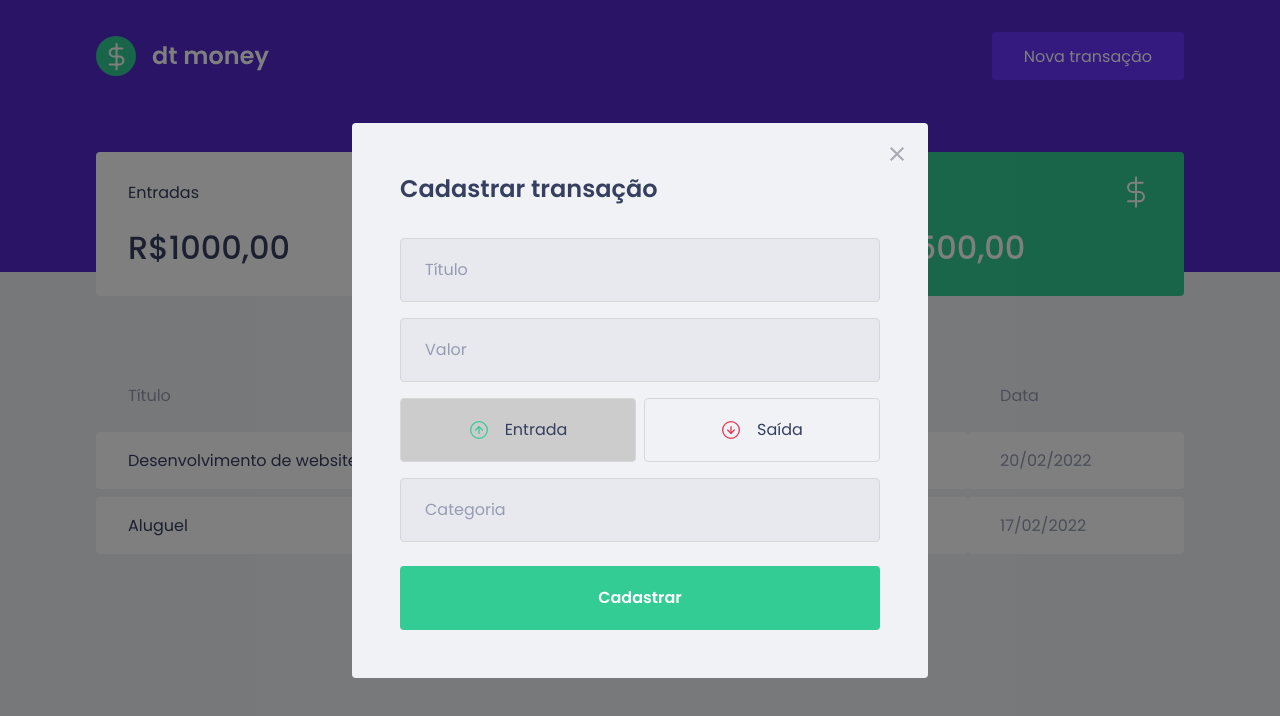
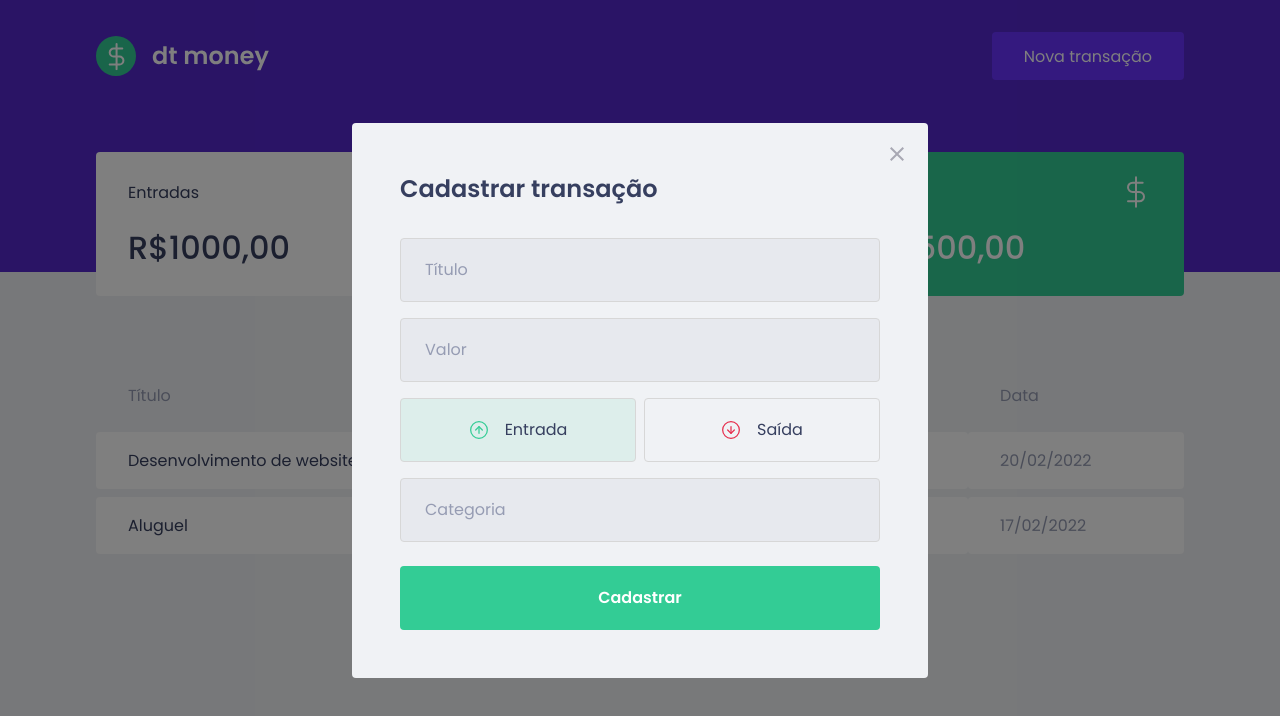
Before and after one commit to cvbordalo/dtmoney, a React (Create React App) app: page / in a window 1280 px wide. Both pictures are taken after a click on the button "Nova transação". Shown: the top 716 px of the page. Built offline with nearby package versions, Linux system fonts and the light colour scheme; no server answers; what miragejs would draw is missing.

Commit message:
Add colors to transaction button

```diff
--- a/src/components/NewTransactionModal/index.tsx
+++ b/src/components/NewTransactionModal/index.tsx
@@ -46,6 +46,7 @@
             type="button"
             onClick={() => { setType('deposit') }}
             isActive={type === 'deposit'}
+            activeColor='green'
           >
             <img src={incomeImage} alt="Entrada" />
             <span>Entrada</span>
@@ -54,6 +55,7 @@
             type="button"
             onClick={() => { setType('withdraw') }}
             isActive={type === 'withdraw'}
+            activeColor='red'
           >
             <img src={outcomeImage} alt="Saída" />
             <span>Saída</span>
--- a/src/components/NewTransactionModal/styles.ts
+++ b/src/components/NewTransactionModal/styles.ts
@@ -1,5 +1,5 @@
 import styled from "styled-components";
-import { darken } from 'polished';
+import { darken, transparentize } from 'polished';
 
 export const Container = styled.form`
   h2 {
@@ -59,6 +59,13 @@
 
 interface RadioBoxProps {
   isActive: boolean;
+  activeColor: 'green' | 'red';
+}
+
+
+const colors = {
+  green: '#33cc95',
+  red: '#e52e4d'
 }
 
 export const RadioBox = styled.button<RadioBoxProps>`
@@ -66,7 +73,10 @@
   border: 1px solid #d7d7d7;
   border-radius: 0.25rem;
 
-  background: ${(props) => props.isActive ? '#ccc' : 'transparent'};
+  background: ${(props) => props.isActive
+    ? transparentize(0.9, colors[props.activeColor])
+    : 'transparent'
+  };
 
   display: flex;
   align-items: center;
```
